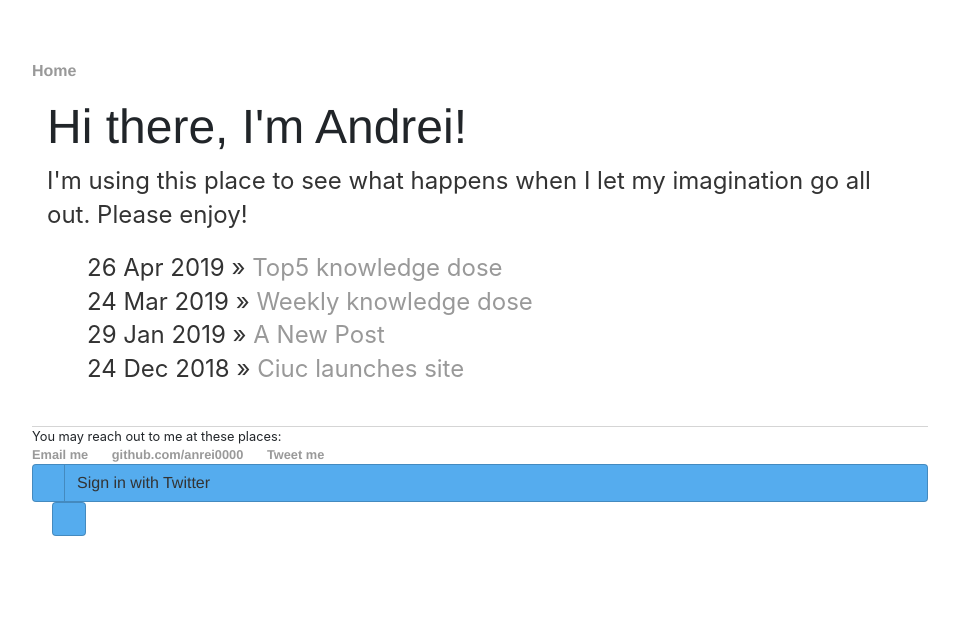
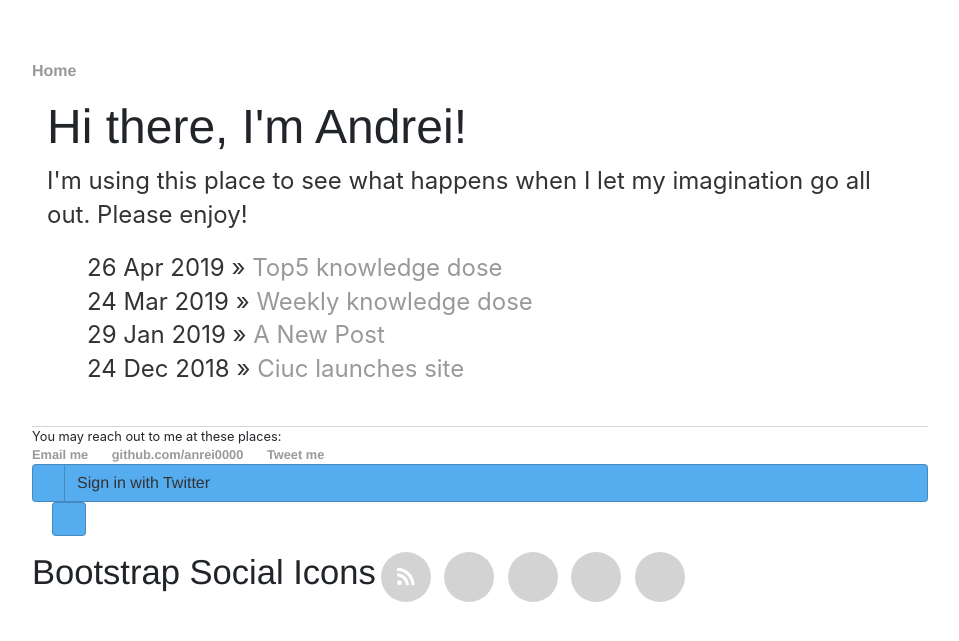
Before and after one commit to anrei0000/anrei0000.github.io, a Jekyll site: the page built from index.html, in a window 1280 px wide. Shown: the top 641 px of the page, without its empty margins (160-1119 px from the left). Built offline with Jekyll 4.4.1, drawn with Linux system fonts in a browser that asks for light colours; nearby versions of some CDN libraries; comment, search, counter and statistics services are not loaded.

Commit message:
- test fa

```diff
--- a/_layouts/default.html
+++ b/_layouts/default.html
@@ -10,6 +10,7 @@
           crossorigin="anonymous">
 
     <link rel="stylesheet" type="text/css" href="/css/main.css">
+    <link rel="stylesheet" type="text/css" href="/css/social.css">
 </head>
 <body>
 <nav>
@@ -45,6 +46,20 @@
             </a>
         </li>
     </ul>
+    <div class="container">
+        <div class="row">
+            <h2>Bootstrap Social Icons</h2>
+            <div>
+                <ul class="social-network social-circle">
+                    <li><a href="#" class="icoRss" title="Rss"><i class="fa fa-rss"></i></a></li>
+                    <li><a href="#" class="icoFacebook" title="Facebook"><i class="fa fa-facebook"></i></a></li>
+                    <li><a href="#" class="icoTwitter" title="Twitter"><i class="fa fa-twitter"></i></a></li>
+                    <li><a href="#" class="icoGoogle" title="Google +"><i class="fa fa-google-plus"></i></a></li>
+                    <li><a href="#" class="icoLinkedin" title="Linkedin"><i class="fa fa-linkedin"></i></a></li>
+                </ul>
+            </div>
+        </div>
+    </div>
 </footer>
 </body>
 
--- /dev/null
+++ b/css/social.css
@@ -0,0 +1,75 @@
+ul.social-network {
+    list-style: none;
+    display: inline;
+    margin-left:0 !important;
+    padding: 0;
+}
+ul.social-network li {
+    display: inline;
+    margin: 0 5px;
+}
+
+.social-network a.icoRss:hover {
+    background-color: #F56505;
+}
+.social-network a.icoFacebook:hover {
+    background-color:#3B5998;
+}
+.social-network a.icoTwitter:hover {
+    background-color:#33ccff;
+}
+.social-network a.icoGoogle:hover {
+    background-color:#BD3518;
+}
+.social-network a.icoVimeo:hover {
+    background-color:#0590B8;
+}
+.social-network a.icoLinkedin:hover {
+    background-color:#007bb7;
+}
+.social-network a.icoRss:hover i, .social-network a.icoFacebook:hover i, .social-network a.icoTwitter:hover i,
+.social-network a.icoGoogle:hover i, .social-network a.icoVimeo:hover i, .social-network a.icoLinkedin:hover i {
+    color:#fff;
+}
+a.socialIcon:hover, .socialHoverClass {
+    color:#44BCDD;
+}
+
+.social-circle li a {
+    display:inline-block;
+    position:relative;
+    margin:0 auto 0 auto;
+    -moz-border-radius:50%;
+    -webkit-border-radius:50%;
+    border-radius:50%;
+    text-align:center;
+    width: 50px;
+    height: 50px;
+    font-size:20px;
+    background-color: #D3D3D3;
+}
+.social-circle li i {
+    margin:0;
+    line-height:50px;
+    text-align: center;
+}
+
+.social-circle li a:hover i, .triggeredHover {
+    -moz-transform: rotate(360deg);
+    -webkit-transform: rotate(360deg);
+    -ms--transform: rotate(360deg);
+    transform: rotate(360deg);
+    -webkit-transition: all 0.2s;
+    -moz-transition: all 0.2s;
+    -o-transition: all 0.2s;
+    -ms-transition: all 0.2s;
+    transition: all 0.2s;
+}
+.social-circle i {
+    color: #fff;
+    -webkit-transition: all 0.8s;
+    -moz-transition: all 0.8s;
+    -o-transition: all 0.8s;
+    -ms-transition: all 0.8s;
+    transition: all 0.8s;
+}
```
